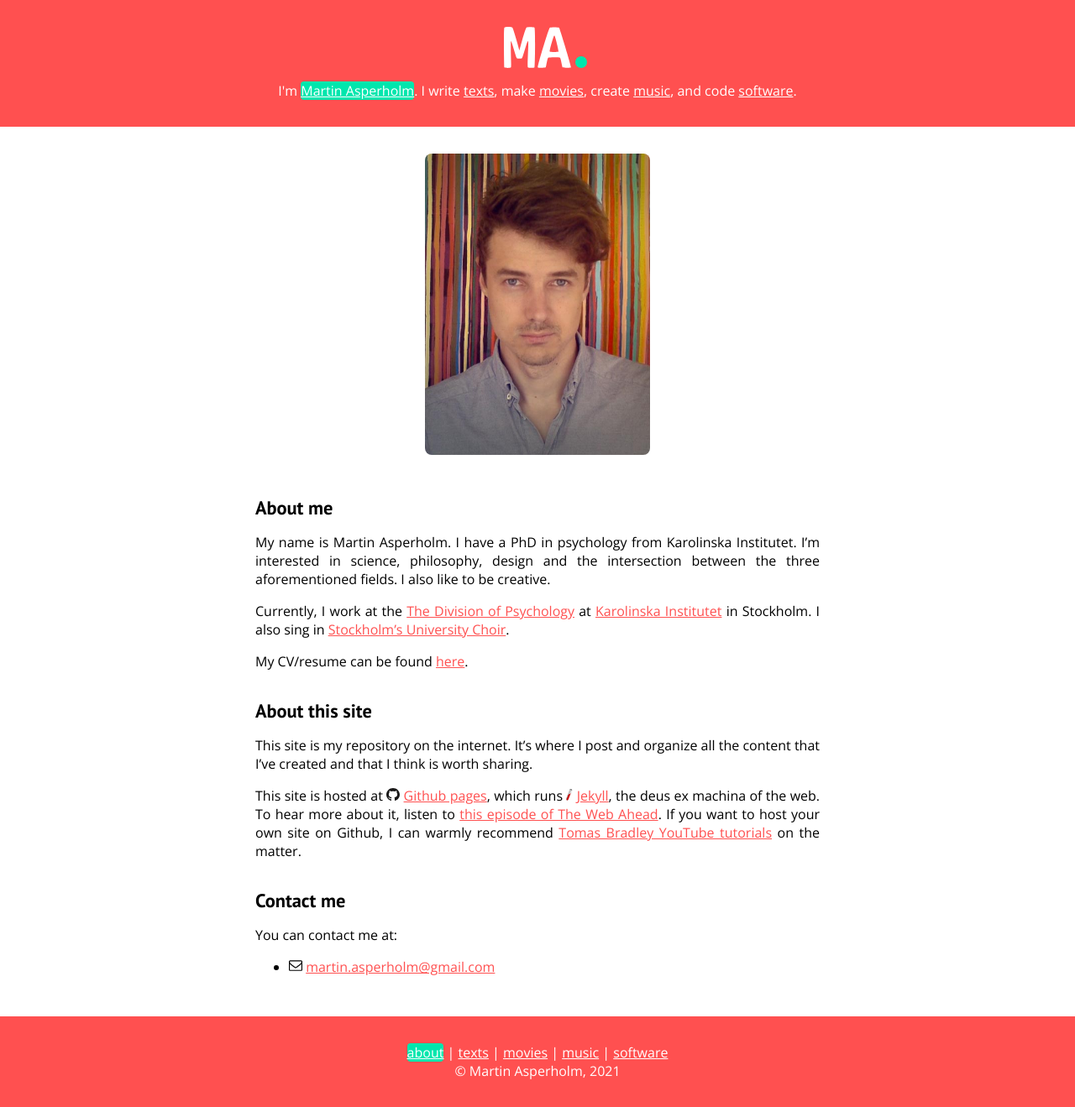
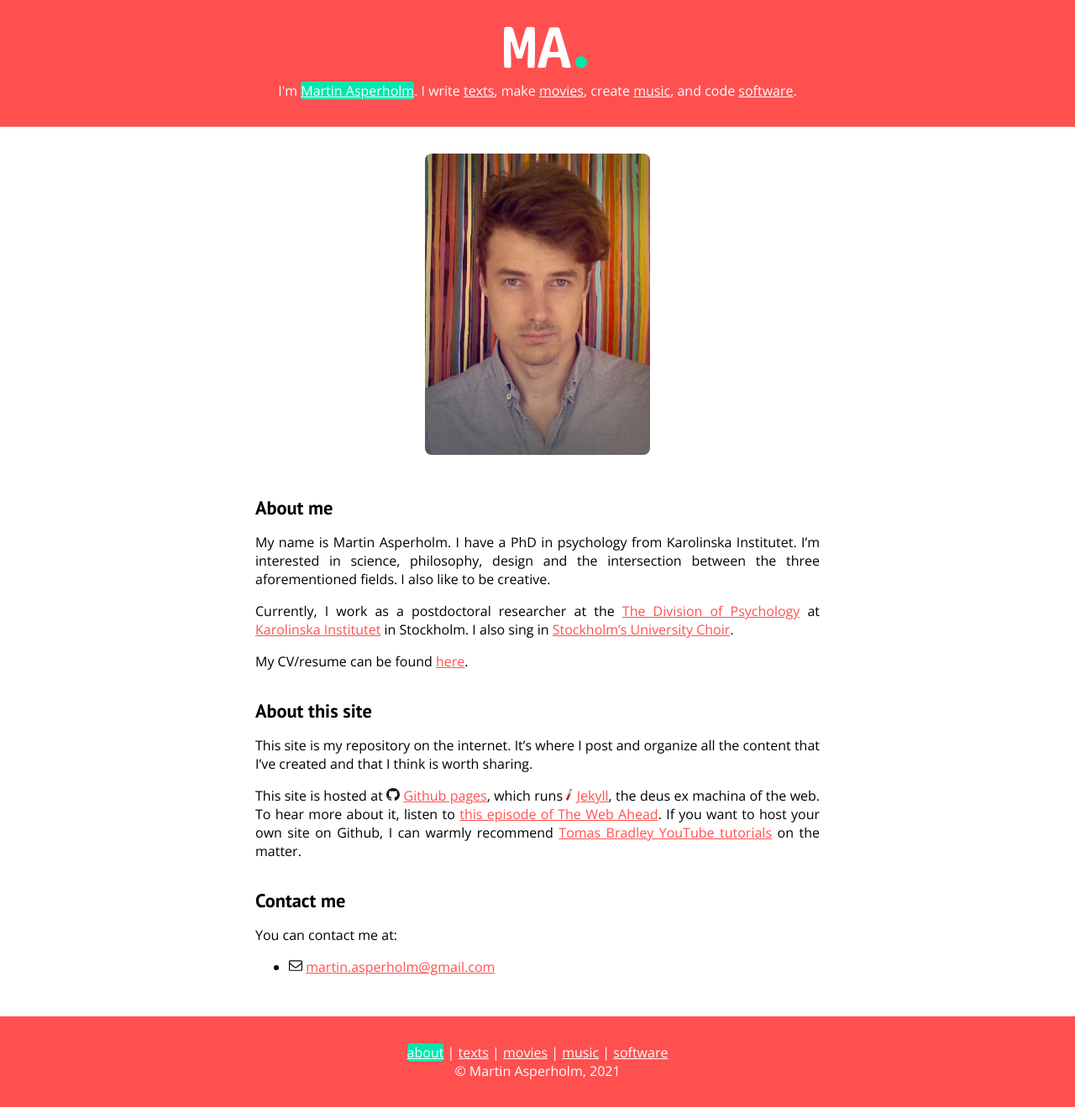
Before and after one commit to Speldosa/Speldosa.github.io, a Jekyll site: the page built from about/index.md, in a window 1280 px wide. Shown: the whole page at 84% size. Built offline with Jekyll 4.4.1, drawn with Linux system fonts in a browser that asks for light colours.

Commit message:
Update index.md

```diff
--- a/about/index.md
+++ b/about/index.md
@@ -13,7 +13,7 @@ changefreq: monthly
 # About me
 My name is Martin Asperholm. I have a PhD in psychology from Karolinska Institutet. I'm interested in science, philosophy, design and the intersection between the three aforementioned fields. I also like to be creative.
 
-Currently, I work at the [The Division of Psychology](http://ki.se/en/cns/the-division-of-psychology) at [Karolinska Institutet](http://ki.se/en/startpage) in Stockholm. I also sing in [Stockholm's University Choir](http://www.stockholmsuniversitetskor.se).
+Currently, I work as a postdoctoral researcher at the [The Division of Psychology](http://ki.se/en/cns/the-division-of-psychology) at [Karolinska Institutet](http://ki.se/en/startpage) in Stockholm. I also sing in [Stockholm's University Choir](http://www.stockholmsuniversitetskor.se).
 
 My CV/resume can be found [here](cv.html).
 
```
